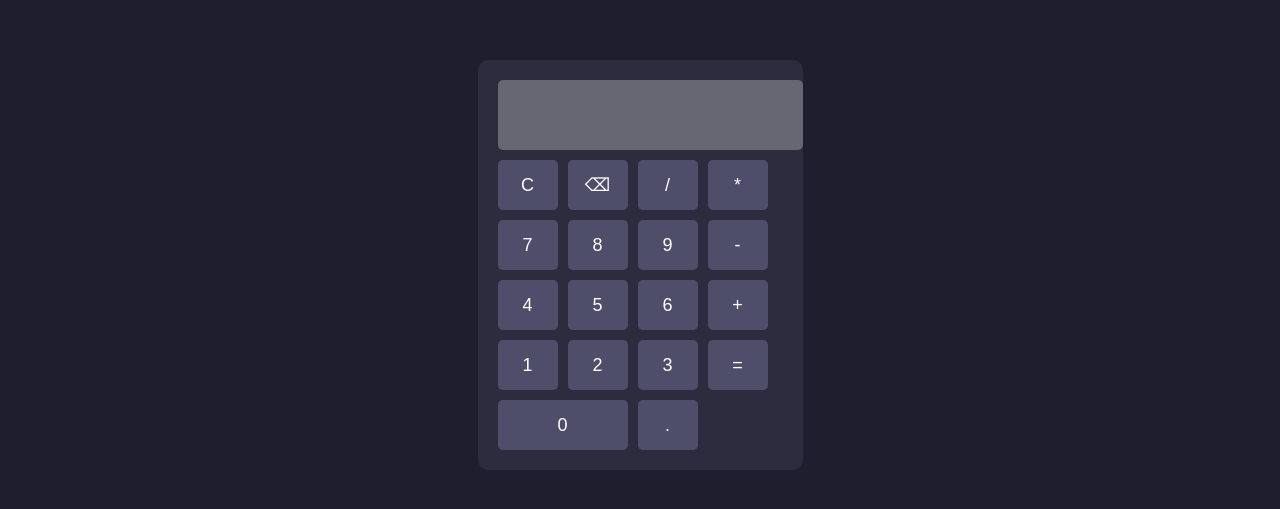
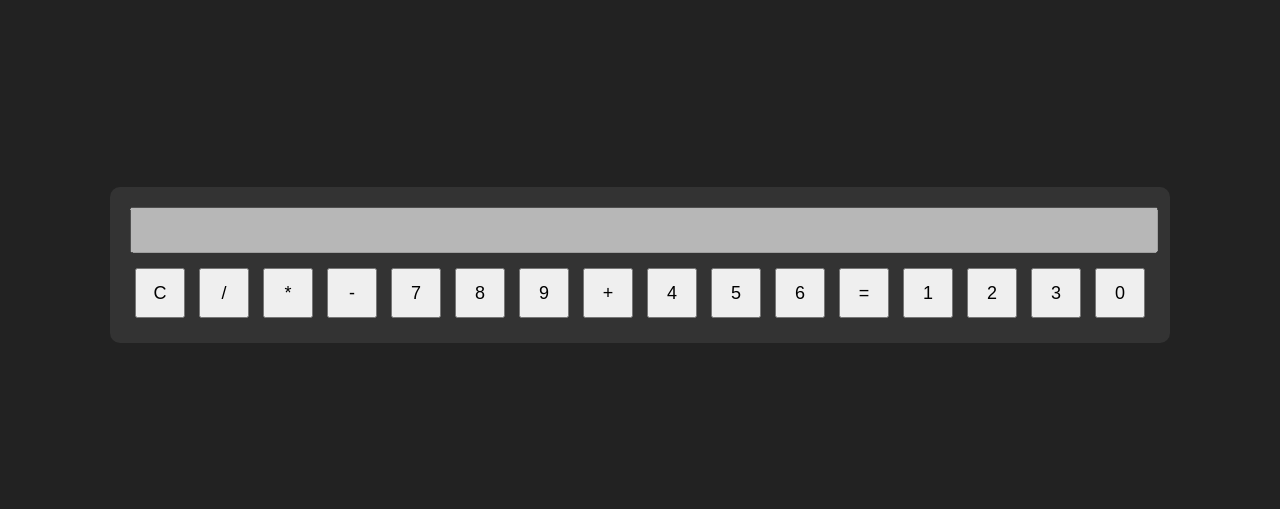
Before and after one commit to abirxx12/simple-calculator, a plain HTML site: page index.html in a window 1280 px wide. Shown: the part 143-652 px from the top of the page. Drawn offline with Linux system fonts and the light colour scheme.

Commit message:
Add calculator UI

```diff
--- a/index.html
+++ b/index.html
@@ -2,7 +2,7 @@
 <html lang="en">
 <head>
   <meta charset="UTF-8">
-  <title>Calculator</title>
+  <title>Simple Calculator</title>
   <link rel="stylesheet" href="style.css">
 </head>
 <body>
@@ -12,27 +12,24 @@
 
   <div class="buttons">
     <button onclick="clearDisplay()">C</button>
-    <button onclick="deleteLast()">⌫</button>
     <button onclick="appendValue('/')">/</button>
     <button onclick="appendValue('*')">*</button>
+    <button onclick="appendValue('-')">-</button>
 
     <button onclick="appendValue('7')">7</button>
     <button onclick="appendValue('8')">8</button>
     <button onclick="appendValue('9')">9</button>
-    <button onclick="appendValue('-')">-</button>
+    <button onclick="appendValue('+')">+</button>
 
     <button onclick="appendValue('4')">4</button>
     <button onclick="appendValue('5')">5</button>
     <button onclick="appendValue('6')">6</button>
-    <button onclick="appendValue('+')">+</button>
+    <button onclick="calculate()">=</button>
 
     <button onclick="appendValue('1')">1</button>
     <button onclick="appendValue('2')">2</button>
     <button onclick="appendValue('3')">3</button>
-    <button onclick="calculate()">=</button>
-
-    <button class="zero" onclick="appendValue('0')">0</button>
-    <button onclick="appendValue('.')">.</button>
+    <button onclick="appendValue('0')">0</button>
   </div>
 </div>
 
--- a/script.js
+++ b/script.js
@@ -1,15 +1,11 @@
-const display = document.getElementById("display");
+let display = document.getElementById("display");
 
-function appendValue(value) {
-  display.value += value;
+function appendValue(val) {
+  display.value += val;
 }
 
 function clearDisplay() {
   display.value = "";
-}
-
-function deleteLast() {
-  display.value = display.value.slice(0, -1);
 }
 
 function calculate() {
--- a/style.css
+++ b/style.css
@@ -3,47 +3,26 @@ body {
   justify-content: center;
   align-items: center;
   height: 100vh;
-  background: #1e1e2f;
-  font-family: Arial;
+  background: #222;
 }
 
 .calculator {
-  background: #2c2c3e;
+  background: #333;
   padding: 20px;
   border-radius: 10px;
 }
 
 #display {
   width: 100%;
-  height: 50px;
+  height: 40px;
   margin-bottom: 10px;
   font-size: 20px;
   text-align: right;
-  padding: 10px;
-  border: none;
-  border-radius: 5px;
-}
-
-.buttons {
-  display: grid;
-  grid-template-columns: repeat(4, 60px);
-  gap: 10px;
 }
 
 button {
+  width: 50px;
   height: 50px;
+  margin: 5px;
   font-size: 18px;
-  border: none;
-  border-radius: 5px;
-  background: #4e4e6a;
-  color: white;
-  cursor: pointer;
 }
-
-button:hover {
-  background: #6a6a8a;
-}
-
-.zero {
-  grid-column: span 2;
-}
```
